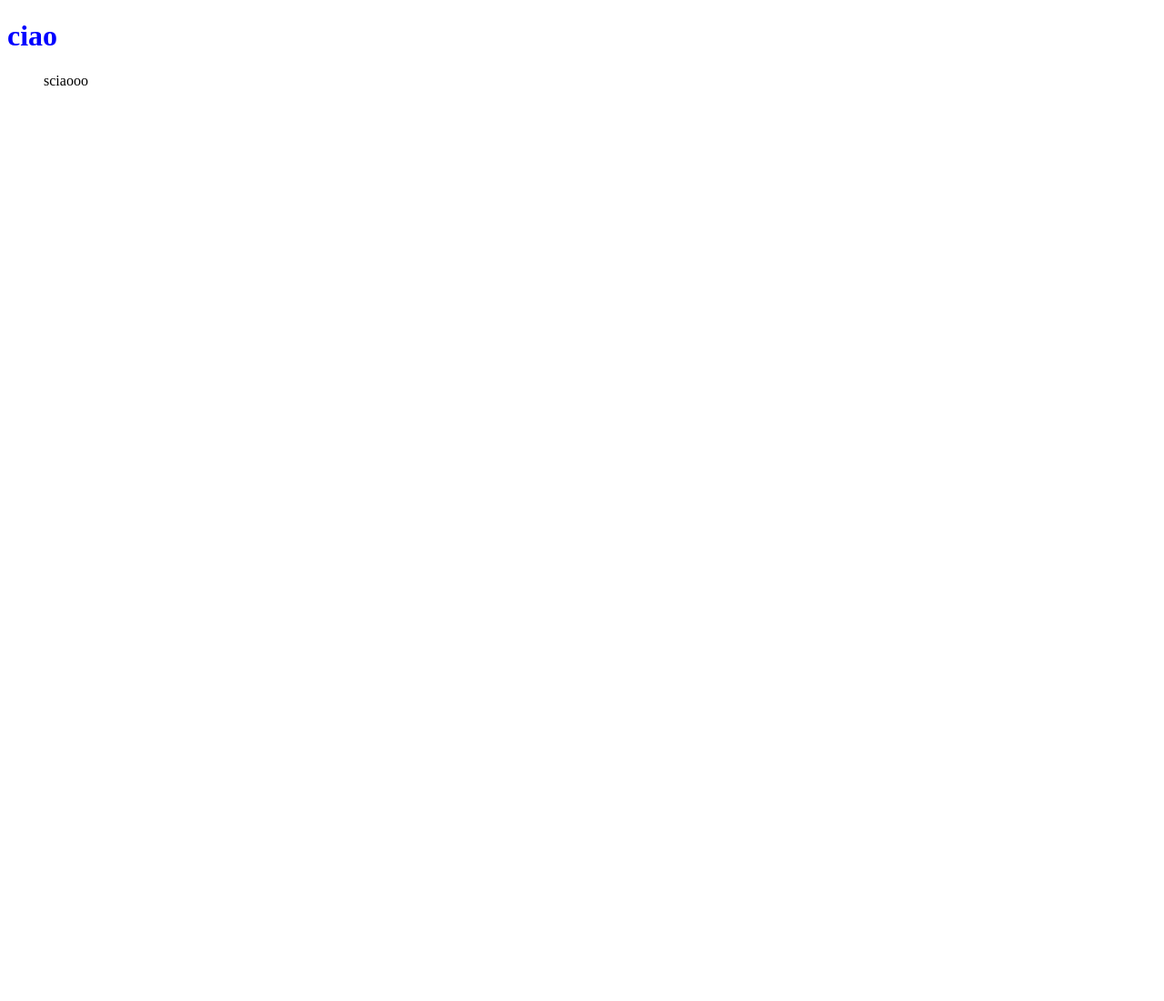
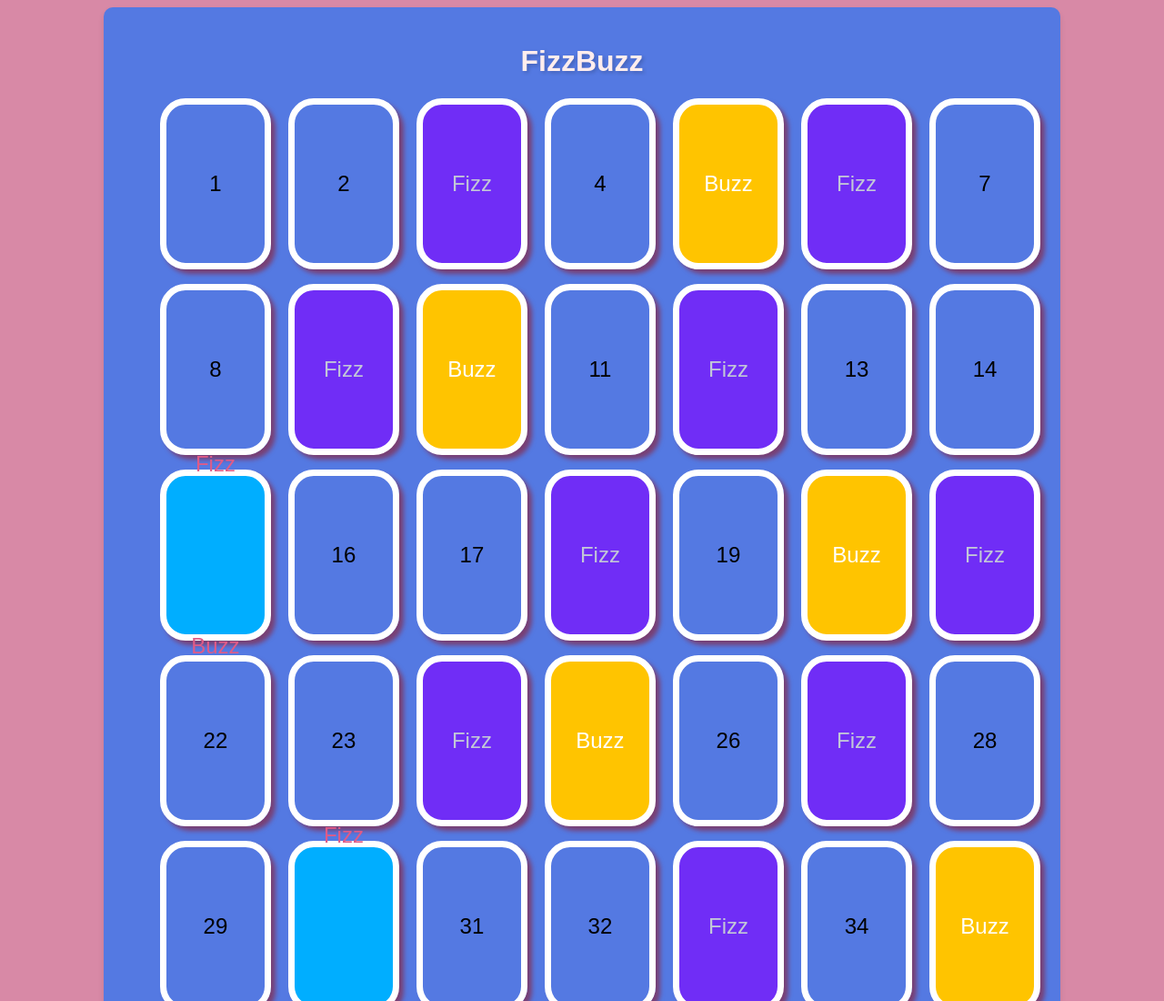
Before and after one commit to leamusa/js-fizzbuzz, a plain HTML site: page index.html in a window 1280 px wide. Shown: the top 1100 px of the page at 91% size. Before the commit the page ends 800 px from the top, so only its background shows below. Drawn offline with Linux system fonts and the light colour scheme.

Commit message:
stage change

```diff
--- a/assets/css/style.css
+++ b/assets/css/style.css
@@ -1,3 +1,56 @@
+body {
+  background-color: #d889a6;
+  font-family: "Arial", sans-serif;
+}
+
+#container {
+  width: 80%;
+  margin: 0 auto;
+  background-color: #5479e2;
+  border-radius: 10px;
+  box-shadow: 0 4px 6px rgba(0, 0, 0, 0.1);
+  padding: 20px;
+}
 h1 {
-  color: blue;
+  text-align: center;
+  text-shadow: 2px 2px 4px rgba(0, 0, 0, 0.2);
+  color: #ffeded;
+  border-radius: 20px;
 }
+.fizz-list {
+  display: flex;
+  flex-wrap: wrap;
+  justify-content: space-around;
+  gap: 1rem;
+}
+
+.fizz-list > li {
+  list-style: none;
+  width: 76px;
+  height: 142px;
+  padding: 1rem;
+  font-size: 1.5rem;
+  border: 7px solid #fff;
+  border-radius: 28px;
+  display: flex;
+  align-items: center;
+  justify-content: center;
+  box-shadow: 5px 5px 5px rgba(158, 8, 8, 0.5);
+  line-height: 200px;
+}
+
+.fizz {
+  color: #c2c7d7;
+  background-color: #702df6;
+}
+
+.buzz {
+  color: #ffffff;
+  background-color: #ffc400;
+}
+
+.fizz_buzz {
+  color: #df5b87;
+  background-color: #00aeff;
+  text-align: center;
+}
--- a/assets/js/main.js
+++ b/assets/js/main.js
@@ -1,12 +1,28 @@
-var i;
+console.log("Fizz or Buzz?");
+
+const container = document.getElementById("container");
+const ul = document.getElementById("list_item");
 
 for (let i = 1; i <= 100; i++) {
+  let li = document.createElement("li");
+
   if (i % 3 == 0 && i % 5 == 0) {
-    console.log(i + "FizzBuzz");
+    console.log("FizzBUzz");
+    li.innerHTML = "Fizz Buzz";
+    li.className = "fizz_buzz";
+  } else if (i % 5 == 0) {
+    console.log("Buzz");
+    li.innerHTML = "Buzz";
+    li.className = "buzz";
   } else if (i % 3 == 0) {
     console.log("Fizz");
-  } else if (i % 5 == 0) {
-    console.log("FizzBuzz");
+    li.innerHTML = "Fizz";
+    li.className = "fizz";
+  } else {
+    console.log(i);
+    li.innerHTML = i;
   }
-  console.log(i);
+
+  ul.append(li);
+  ul.className = "fizz-list";
 }
--- a/index.html
+++ b/index.html
@@ -3,14 +3,17 @@
   <head>
     <meta charset="UTF-8" />
     <meta name="viewport" content="width=device-width, initial-scale=1.0" />
+    <title>FizzBuzz</title>
+
     <link rel="stylesheet" href="./assets/css/style.css" />
-    <title>Document</title>
   </head>
   <body>
-    <h1>ciao</h1>
-    <ul class="class list">
-      sciaooo
-    </ul>
+    <div id="container">
+      <h1>FizzBuzz</h1>
+      <ul id="list_item"></ul>
+    </div>
+    <!-- /.container -->
+
     <script src="./assets/js/main.js"></script>
   </body>
 </html>
```
Also changed, not shown: 1 other file.
